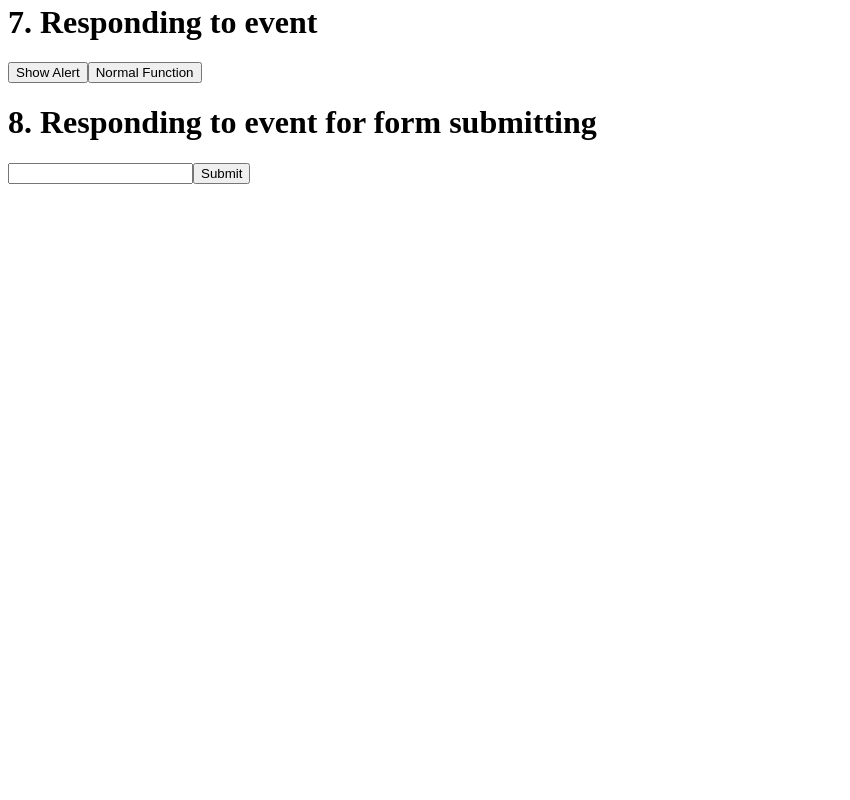
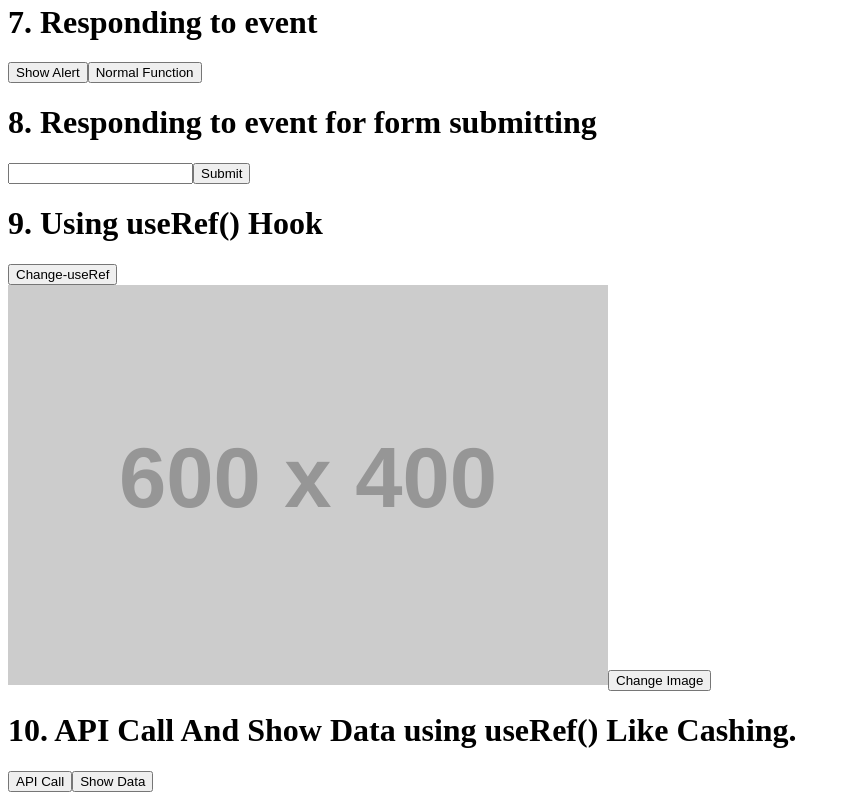
Before and after one commit to H-M-Nizum/basic-react-project, a React (Vite) app: page / in a window 1280 px wide. Shown: the part 1020-1820 px from the top of the page, without its empty margins (0-850 px from the left). Before the commit the page ends 1212 px from the top, so only its background shows below. Built offline with nearby package versions, Linux system fonts and the light colour scheme.

Commit message:
10. useRef() React Hook

```diff
--- a/src/App.jsx
+++ b/src/App.jsx
@@ -5,6 +5,9 @@ import InlineIfElse from "./components/InlineIfElse";
 import LoopInside from "./components/LoopInside";
 import ParentComponent from "./components/ProposComponent/ParentComponent";
 import RespondingEvent from "./components/RespondingEvent";
+import UseRefAPICall from "./components/UseRefAPICall";
+import UseRefComponent from "./components/UseRefComponent";
+import UseRefWorkingWithAttribute from "./components/UseRefWorkingWithAttribute";
 
 function App() {
   return (
@@ -16,6 +19,9 @@ function App() {
       <ParentComponent />
       <RespondingEvent />
       <FromSubmit />
+      <UseRefComponent />
+      <UseRefWorkingWithAttribute />
+      <UseRefAPICall />
     </>
   );
 }
--- /dev/null
+++ b/src/components/UseRefAPICall.jsx
@@ -0,0 +1,27 @@
+import React, { useRef } from "react";
+
+// useRef() can Caching expensive computations.
+const UseRefAPICall = () => {
+  let ApiData = useRef(null);
+  let myPTag = useRef();
+
+  const FetchData = async () => {
+    const response = await fetch("https://jsonplaceholder.typicode.com/users");
+    // Caching Response data
+    ApiData.current = await response.json();
+  };
+  const ShowData = () => {
+    myPTag.current.innerText = JSON.stringify(ApiData);
+  };
+  return (
+    <div>
+      <h1>10. API Call And Show Data using useRef() Like Cashing.</h1>
+      {/* show data in this p tag */}
+      <p ref={myPTag}></p>
+      <button onClick={FetchData}>API Call</button>
+      <button onClick={ShowData}>Show Data</button>
+    </div>
+  );
+};
+
+export default UseRefAPICall;
--- /dev/null
+++ b/src/components/UseRefComponent.jsx
@@ -0,0 +1,17 @@
+import React, { useRef } from "react";
+
+const UseRefComponent = () => {
+  let myHeadLine = useRef();
+  const change = () => {
+    myHeadLine.current.innerText = "Set HeadLine Using useRef Hook";
+  };
+  return (
+    <div>
+      <h1>9. Using useRef() Hook</h1>
+      <h1 ref={myHeadLine}></h1>
+      <button onClick={() => change()}>Change-useRef</button>
+    </div>
+  );
+};
+
+export default UseRefComponent;
--- /dev/null
+++ b/src/components/UseRefWorkingWithAttribute.jsx
@@ -0,0 +1,26 @@
+import React, { useRef } from "react";
+
+const UseRefWorkingWithAttribute = () => {
+  let changeImageAndAttribute = useRef(null);
+
+  const Change = () => {
+    if (changeImageAndAttribute.current) {
+      changeImageAndAttribute.current.src = "https://placehold.co/600x400";
+      changeImageAndAttribute.current.setAttribute("height", "200px");
+      changeImageAndAttribute.current.setAttribute("width", "300px");
+    }
+  };
+
+  return (
+    <div>
+      <img
+        ref={changeImageAndAttribute} // Correcting the ref assignment
+        src="https://placehold.co/600x400?text=Hello+World"
+        alt="Placeholder Image"
+      />
+      <button onClick={Change}>Change Image</button>
+    </div>
+  );
+};
+
+export default UseRefWorkingWithAttribute;
```
Also changed, not shown: NOTE.txt.
